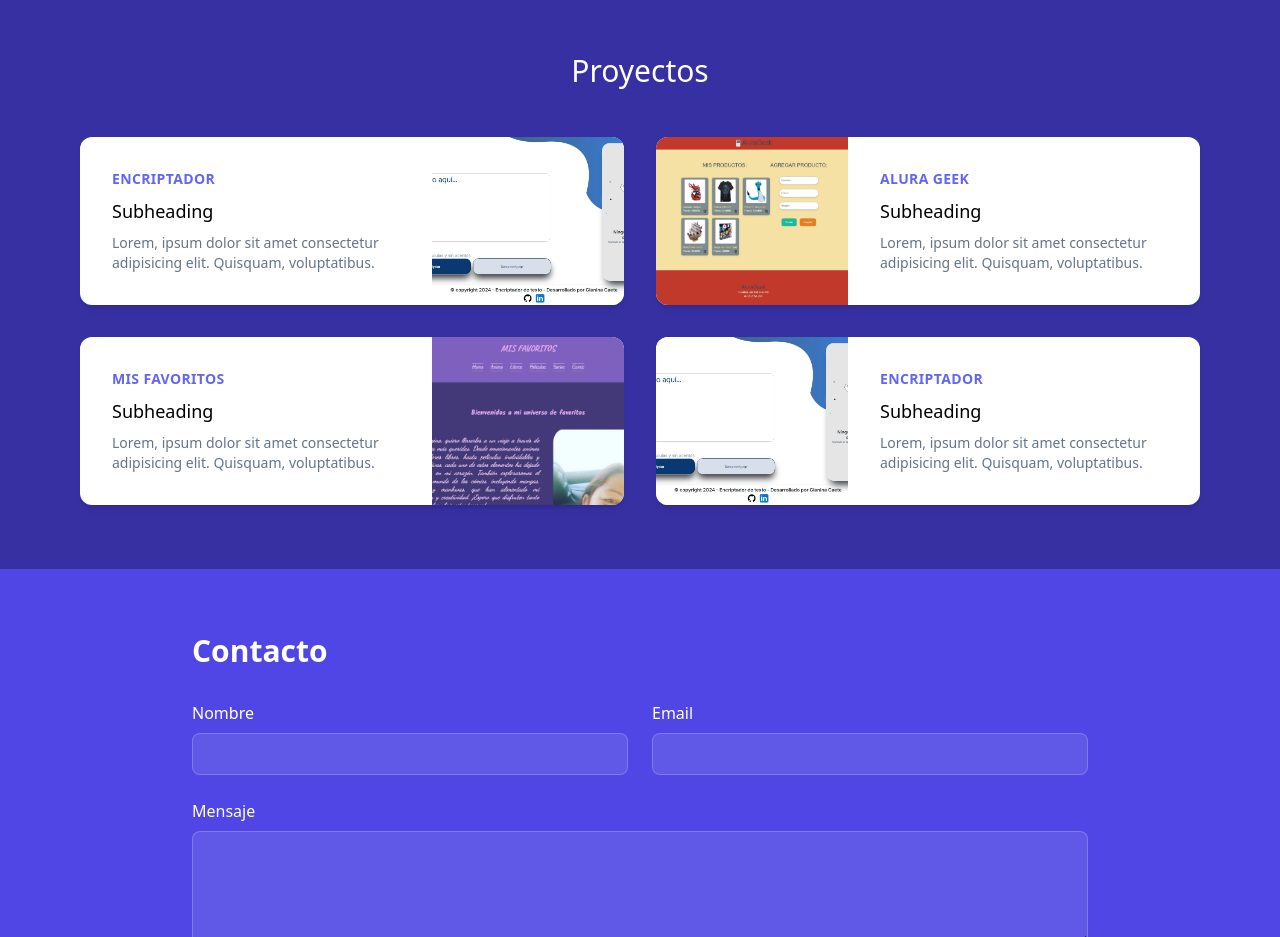
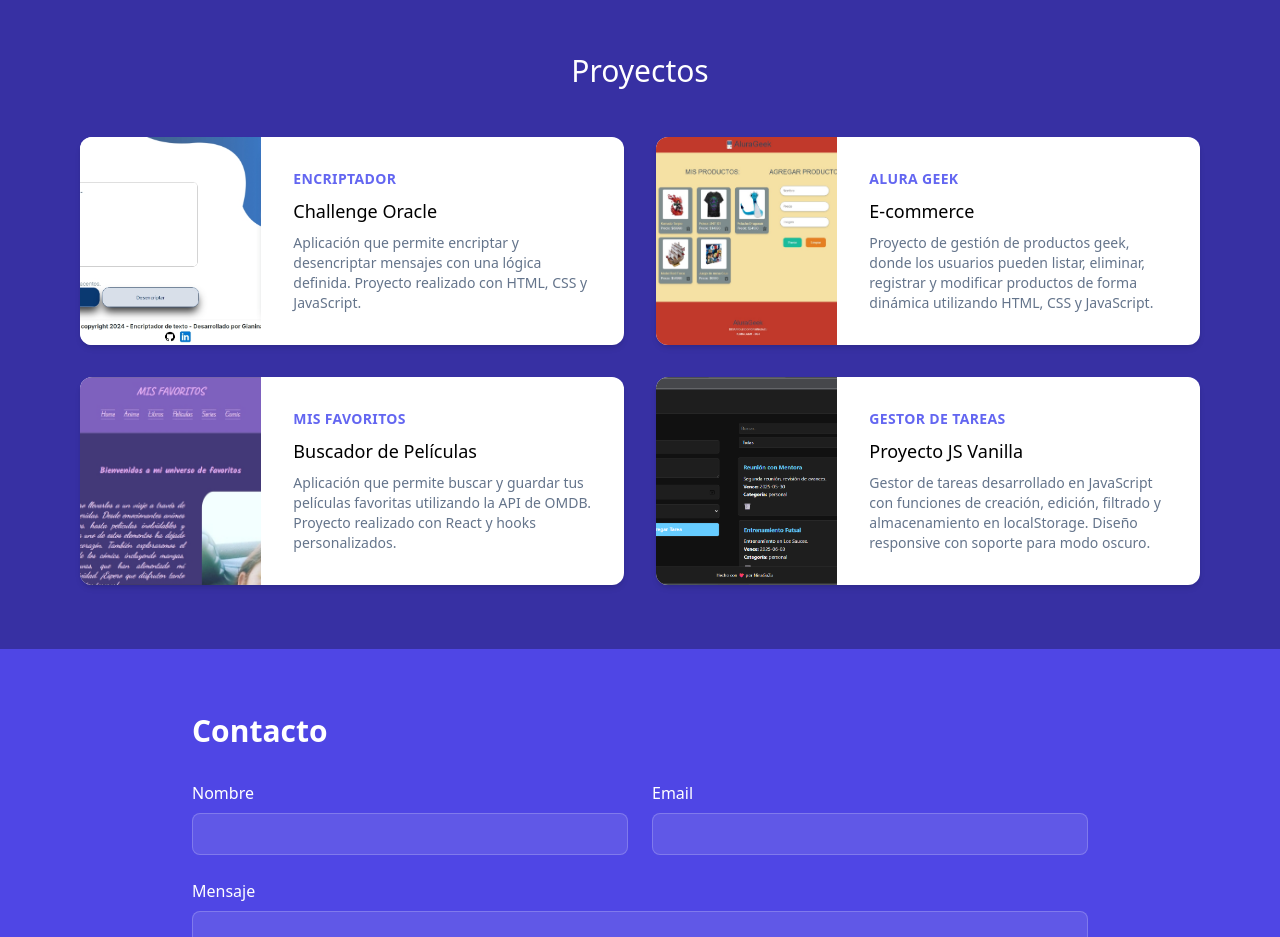
Before and after one commit to NinaGaZu/Portafolio, a React (Vite) app: page / in a window 1280 px wide. Shown: the part 1260-2197 px from the top of the page. Built offline with nearby package versions, Linux system fonts and the light colour scheme.

Commit message:
actualización proyectos

```diff
--- a/src/Component/Proyecto.jsx
+++ b/src/Component/Proyecto.jsx
@@ -1,7 +1,7 @@
 import Project1Img from '../assets/encriptador.jpeg';
 import Project2Img from '../assets/Challenge Alura Geek.jpeg';
 import Project3Img from '../assets/Mis favoritos.png';
-import Project4Img from '../assets/encriptador.jpeg';
+import Project4Img from '../assets/gestor modo oscuro.png';
 import { Element } from "react-scroll";
 
 const Proyecto = () => {
@@ -14,105 +14,81 @@ const Proyecto = () => {
           </h1>
 
           <div className='grid grid-cols-1 md:grid-cols-2 gap-6 md:gap-8'>
+
             {/* Proyecto 1 */}
-          <div className='bg-white rounded-xl shadow-md overflow-hidden
-              transform transition duration-300 hover:scale-105'>
-            <div className='flex flex-col md:flex-row'>
-              <div className='p-6 md:p-8 flex-1'>
-                <div className='uppercase tracking-wide text-sm text-indigo-500
-                    font-semibold mb-2'>
+            <div className="bg-white rounded-xl shadow-md overflow-hidden transform transition duration-300 hover:scale-105">
+              <div className="flex flex-col md:flex-row">
+                <div className="md:w-1/3 w-full h-48 md:h-auto relative">
+                  <img src={Project1Img} alt="Project1" className="w-full h-full object-cover" />
+                </div>
+                <div className="p-6 md:p-8 flex-1">
+                  <div className="uppercase tracking-wide text-sm text-indigo-500 font-semibold mb-2">
                     Encriptador
                   </div>
-                <h3 className='text-lg font-medium mb-2'>Subheading</h3>
-                <p className='text-slate-500 text-sm'>
-                  Lorem, ipsum dolor sit amet consectetur adipisicing elit.
-                  Quisquam, voluptatibus.
+                  <h3 className="text-lg font-medium mb-2">Challenge Oracle</h3>
+                  <p className="text-slate-500 text-sm">
+                    Aplicación que permite encriptar y desencriptar mensajes con una lógica definida. Proyecto realizado con HTML, CSS y JavaScript.
                   </p>
-              </div>
-              <div className='md:w-48 flex-shrink-0'>
-                <img
-                  src={Project1Img}
-                  alt="Project1"
-                  className='w-full h-48 md:h-full object-cover'
-                />
                 </div>
               </div>
             </div>
 
             {/* Proyecto 2 */}
-          <div className='bg-white rounded-xl shadow-md overflow-hidden
-              transform transition duration-300 hover:scale-105'>
-            <div className='flex flex-col md:flex-row'>
-              <div className='md:w-48 flex-shrink-0'>
-                <img
-                  src={Project2Img}
-                  alt="Project2"
-                  className='w-full h-48 md:h-full object-cover'
-                />
+            <div className="bg-white rounded-xl shadow-md overflow-hidden transform transition duration-300 hover:scale-105">
+              <div className="flex flex-col md:flex-row">
+                <div className="md:w-1/3 w-full h-48 md:h-auto relative">
+                  <img src={Project2Img} alt="Project2" className="w-full h-full object-cover" />
                 </div>
-              <div className='p-6 md:p-8 flex-1'>
-                <div className='uppercase tracking-wide text-sm text-indigo-500
-                    font-semibold mb-2'>
+                <div className="p-6 md:p-8 flex-1">
+                  <div className="uppercase tracking-wide text-sm text-indigo-500 font-semibold mb-2">
                     Alura Geek
                   </div>
-                <h3 className='text-lg font-medium mb-2'>Subheading</h3>
-                <p className='text-slate-500 text-sm'>
-                  Lorem, ipsum dolor sit amet consectetur adipisicing elit.
-                  Quisquam, voluptatibus.
+                  <h3 className="text-lg font-medium mb-2">E-commerce</h3>
+                  <p className="text-slate-500 text-sm">
+                    Proyecto de gestión de productos geek, donde los usuarios
+                    pueden listar, eliminar, registrar y modificar productos
+                    de forma dinámica utilizando HTML, CSS y JavaScript.
                   </p>
                 </div>
               </div>
             </div>
 
             {/* Proyecto 3 */}
-          <div className='bg-white rounded-xl shadow-md overflow-hidden
-              transform transition duration-300 hover:scale-105'>
-            <div className='flex flex-col md:flex-row'>
-              <div className='p-6 md:p-8 flex-1'>
-                <div className='uppercase tracking-wide text-sm text-indigo-500
-                    font-semibold mb-2'>
+            <div className="bg-white rounded-xl shadow-md overflow-hidden transform transition duration-300 hover:scale-105">
+              <div className="flex flex-col md:flex-row">
+                <div className="md:w-1/3 w-full h-48 md:h-auto relative">
+                  <img src={Project3Img} alt="Project3" className="w-full h-full object-cover" />
+                </div>
+                <div className="p-6 md:p-8 flex-1">
+                  <div className="uppercase tracking-wide text-sm text-indigo-500 font-semibold mb-2">
                     Mis Favoritos
                   </div>
-                <h3 className='text-lg font-medium mb-2'>Subheading</h3>
-                <p className='text-slate-500 text-sm'>
-                  Lorem, ipsum dolor sit amet consectetur adipisicing elit.
-                  Quisquam, voluptatibus.
+                  <h3 className="text-lg font-medium mb-2">Buscador de Películas</h3>
+                  <p className="text-slate-500 text-sm">
+                    Aplicación que permite buscar y guardar tus películas favoritas utilizando la API de OMDB. Proyecto realizado con React y hooks personalizados.
                   </p>
-              </div>
-              <div className='md:w-48 flex-shrink-0'>
-                <img
-                  src={Project3Img}
-                  alt="Project3"
-                  className='w-full h-48 md:h-full object-cover'
-                />
                 </div>
               </div>
             </div>
 
             {/* Proyecto 4 */}
-          <div className='bg-white rounded-xl shadow-md overflow-hidden
-              transform transition duration-300 hover:scale-105'>
-            <div className='flex flex-col md:flex-row'>
-              <div className='md:w-48 flex-shrink-0'>
-                <img
-                  src={Project4Img}
-                  alt="Project4"
-                  className='w-full h-48 md:h-full object-cover'
-                />
+            <div className="bg-white rounded-xl shadow-md overflow-hidden transform transition duration-300 hover:scale-105">
+              <div className="flex flex-col md:flex-row">
+                <div className="md:w-1/3 w-full h-48 md:h-auto relative">
+                  <img src={Project4Img} alt="Project4" className="w-full h-full object-cover" />
                 </div>
-              <div className='p-6 md:p-8 flex-1'>
-                <div className='uppercase tracking-wide text-sm text-indigo-500
-                    font-semibold mb-2'>
-                  Encriptador
+                <div className="p-6 md:p-8 flex-1">
+                  <div className="uppercase tracking-wide text-sm text-indigo-500 font-semibold mb-2">
+                    Gestor de Tareas
                   </div>
-                <h3 className='text-lg font-medium mb-2'>Subheading</h3>
-                <p className='text-slate-500 text-sm'>
-                  Lorem, ipsum dolor sit amet consectetur adipisicing elit.
-                  Quisquam, voluptatibus.
+                  <h3 className="text-lg font-medium mb-2">Proyecto JS Vanilla</h3>
+                  <p className="text-slate-500 text-sm">
+                    Gestor de tareas desarrollado en JavaScript con funciones de creación, edición, filtrado y almacenamiento en localStorage. Diseño responsive con soporte para modo oscuro.
                   </p>
                 </div>
               </div>
             </div>
+
           </div>
         </div>
       </section>
```
Also changed, not shown: src/assets/gestor modo oscuro.png (added). Lines whose indentation alone changed are shown as unchanged.
